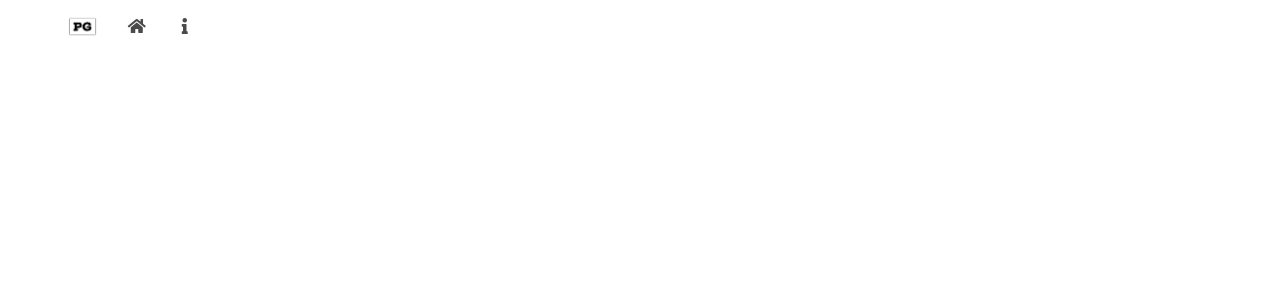
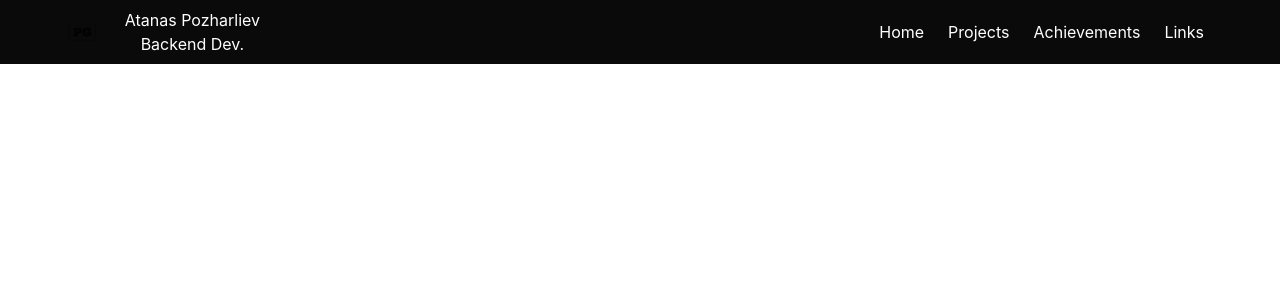
Before and after one commit to ABPozharliev19/nvskx.dev, a React (Create React App) app: page / in a window 1280 px wide. Shown: the top 300 px of the page. Built offline with nearby package versions, Linux system fonts and the light colour scheme.

Commit message:
Add context provider for the navbar - Start to add navbar links

```diff
--- a/package.json
+++ b/package.json
@@ -8,11 +8,13 @@
     "@testing-library/react": "^11.2.7",
     "@testing-library/user-event": "^12.8.3",
     "bulma": "^0.9.3",
+    "eslint-plugin-react": "^7.27.1",
     "prop-types": "^15.7.2",
     "react": "^17.0.2",
     "react-dom": "^17.0.2",
     "react-router-dom": "^6.0.2",
     "react-scripts": "4.0.3",
+    "sass": "^1.44.0",
     "typescript": "^4.5.2",
     "web-vitals": "^1.1.2"
   },
--- a/src/App.js
+++ b/src/App.js
@@ -4,19 +4,27 @@ import {
     Route
 } from "react-router-dom";
 
-import React from "react";
+import React, {
+    useState,
+    createContext,
+
+} from "react";
 
 import Index from './pages/Index'
 
+export const NavbarContext = createContext(false);
+
 function App() {
+    const [navbarIsActive, setNavbarIsActive] = useState(false);
+
   return (
-      <>
-   <BrowserRouter>
-     <Routes>
-       <Route path="/" element={<Index />}/>
-     </Routes>
-   </BrowserRouter>
-      </>
+    <NavbarContext.Provider value={{navbarIsActive, updateNavbarActive: () => {setNavbarIsActive(!navbarIsActive)}}}>
+       <BrowserRouter>
+         <Routes>
+           <Route path="/" element={<Index />}/>
+         </Routes>
+       </BrowserRouter>
+    </NavbarContext.Provider>
   );
 }
 
--- a/src/components/Navbar.jsx
+++ b/src/components/Navbar.jsx
@@ -1,12 +1,13 @@
 import { Link } from 'react-router-dom';
 import React from 'react'
 import PropTypes from 'prop-types'
+import styles from './Navbar.module.css'
 
-export const NavStart = ({ children }) => {
+export const NavStart = ({ children, isActive, setActive }) => {
     return (
-        <nav className="navbar" role="navigation" aria-label="main-navigation">
+        <nav className="navbar is-black" role="navigation" aria-label="main-navigation">
             <div className="container">
-                <NavBrand src={process.env.PUBLIC_URL + "/logo.png"}/>
+                <NavBrand src={process.env.PUBLIC_URL + "/logo.png"} isActive={isActive} setActive={setActive}/>
                 {children}
             </div>
         </nav>
@@ -15,6 +16,8 @@ export const NavStart = ({ children }) => {
 
 NavStart.propTypes = {
     children: PropTypes.any,
+    isActive: PropTypes.bool,
+    setActive: PropTypes.func,
 };
 
 export const NavItem = ({ children, link }) => {
@@ -30,19 +33,27 @@ NavItem.propTypes = {
     link: PropTypes.string
 };
 
-export const NavBrand = ({ src }) => {
+export const NavBrand = ({ src, isActive, setActive }) => {
     return (
         <>
             <div className="navbar-brand">
                 <NavItem link={"/"}>
                     <img src={src} alt="logo" style={{maxHeight: "2.3rem"}}/>
                 </NavItem>
+                <NavItem>
+                    <div className={styles.nameAndStack}>
+                            <span> Atanas Pozharliev</span>
+                            <span> Backend Dev. </span>
+                    </div>
+                </NavItem>
 
                 <a role="button"
-                   className={"navbar-burger burger"}
+                   style={{height: "4rem"}}
+                   className={`navbar-burger burger ${isActive ? "is-active" : ""}`}
                    aria-label="menu"
                    aria-expanded="false"
                    data-target="nav"
+                   onClick={() => {setActive()}}
                 >
                     <span aria-hidden="true"/>
                     <span aria-hidden="true"/>
@@ -55,6 +66,8 @@ export const NavBrand = ({ src }) => {
 
 NavBrand.propTypes = {
     src: PropTypes.string,
+    isActive: PropTypes.bool,
+    setActive: PropTypes.func,
 };
 
 export const NavMenu = ({ children }) => {
@@ -65,11 +78,11 @@ export const NavMenu = ({ children }) => {
             </div>
         </div>
     )
-}
+};
 
 NavMenu.propTypes = {
     children: PropTypes.any,
-}
+};
 
 export const Icon = ({icon, text }) => {
     return (
@@ -80,9 +93,21 @@ export const Icon = ({icon, text }) => {
         <span>{text}</span>
         </>
     )
-}
+};
 
 Icon.propTypes = {
     icon: PropTypes.string,
     text: PropTypes.string,
+};
+
+export const NavbarEnd = ({ children }) => {
+    return (
+    <div className="navbar-end">
+        {children}
+    </div>
+    )
+};
+
+NavbarEnd.propTypes = {
+    children: PropTypes.any,
 }
--- /dev/null
+++ b/src/components/Navbar.module.css
@@ -0,0 +1,5 @@
+.nameAndStack {
+    display:flex;
+    flex-direction: column;
+    align-items: center;
+}
--- a/src/index.js
+++ b/src/index.js
@@ -3,6 +3,7 @@ import ReactDOM from 'react-dom';
 import App from './App';
 
 import 'bulma/css/bulma.min.css'
+import './index.scss'
 
 ReactDOM.render(
   <React.StrictMode>
--- /dev/null
+++ b/src/index.scss
@@ -0,0 +1,4 @@
+* {
+  margin: 0;
+  padding: 0;
+}
--- a/src/layouts/Navbar.jsx
+++ b/src/layouts/Navbar.jsx
@@ -1,24 +1,39 @@
-import React from "react";
+import React, {
+} from "react";
 
 import {
-    NavItem,
-    NavMenu,
     NavStart,
-    Icon
+    NavbarEnd,
+    NavItem
 } from "../components/Navbar";
 
+import { NavbarContext} from "../App";
+
 function Navbar() {
-    return(
-        <NavStart>
-            <NavMenu>
-                <NavItem to="/">
-                    <Icon icon="home"/>
-                </NavItem>
-                <NavItem to="/">
-                    <Icon icon="info"/>
-                </NavItem>
-            </NavMenu>
-        </NavStart>
+    return (
+        <NavbarContext.Consumer>
+            {context => {
+                return (
+                    <NavStart isActive={context.navbarIsActive} setActive={context.updateNavbarActive}>
+                        <NavbarEnd>
+                            <NavItem>
+                                <span> Home </span>
+                            </NavItem>
+                            <NavItem>
+                                <span> Projects </span>
+                            </NavItem>
+                            <NavItem>
+                                <span> Achievements </span>
+                            </NavItem>
+                            <NavItem>
+                                <span> Links </span>
+                            </NavItem>
+                        </NavbarEnd>
+                    </NavStart>
+                )
+            }}
+
+        </NavbarContext.Consumer>
     )
 }
 export default Navbar;
```
Also changed, not shown: .eslintrc.js, 1 other file (tests, documents, lock files or other folders).
